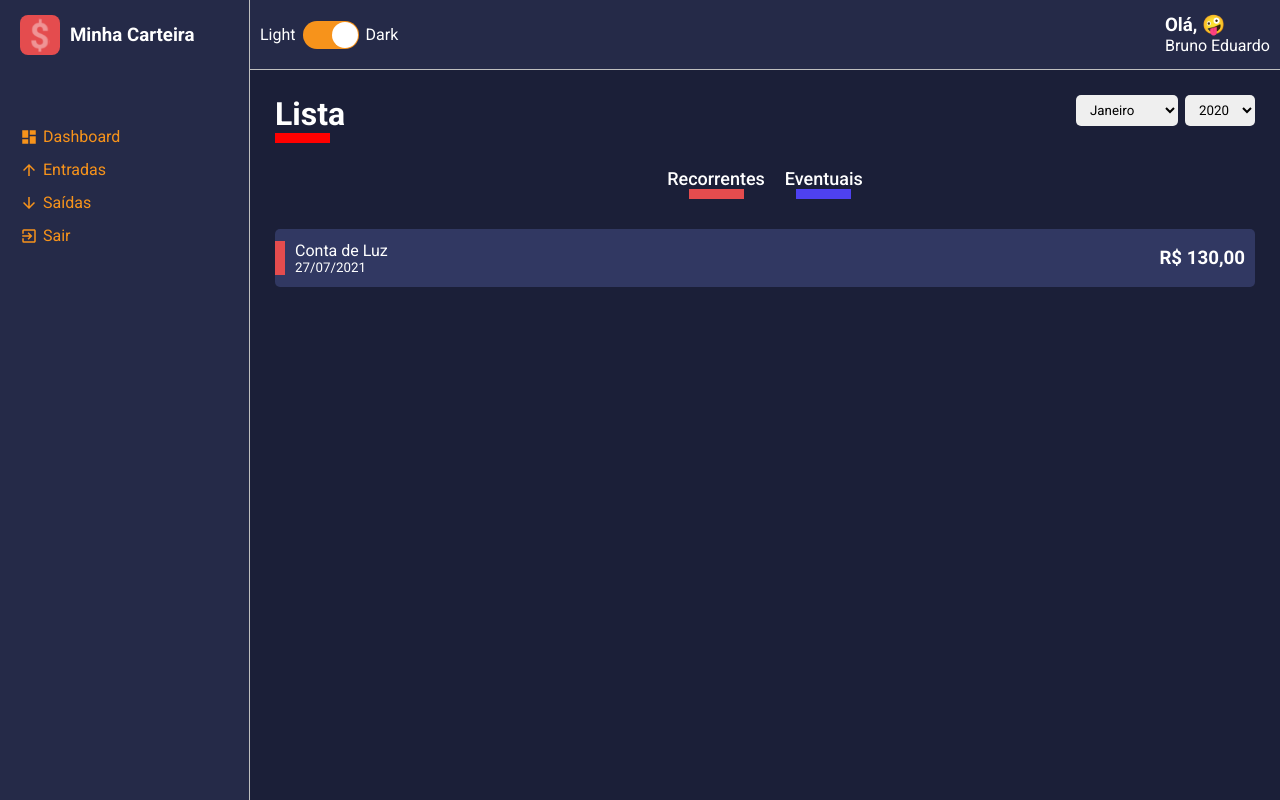
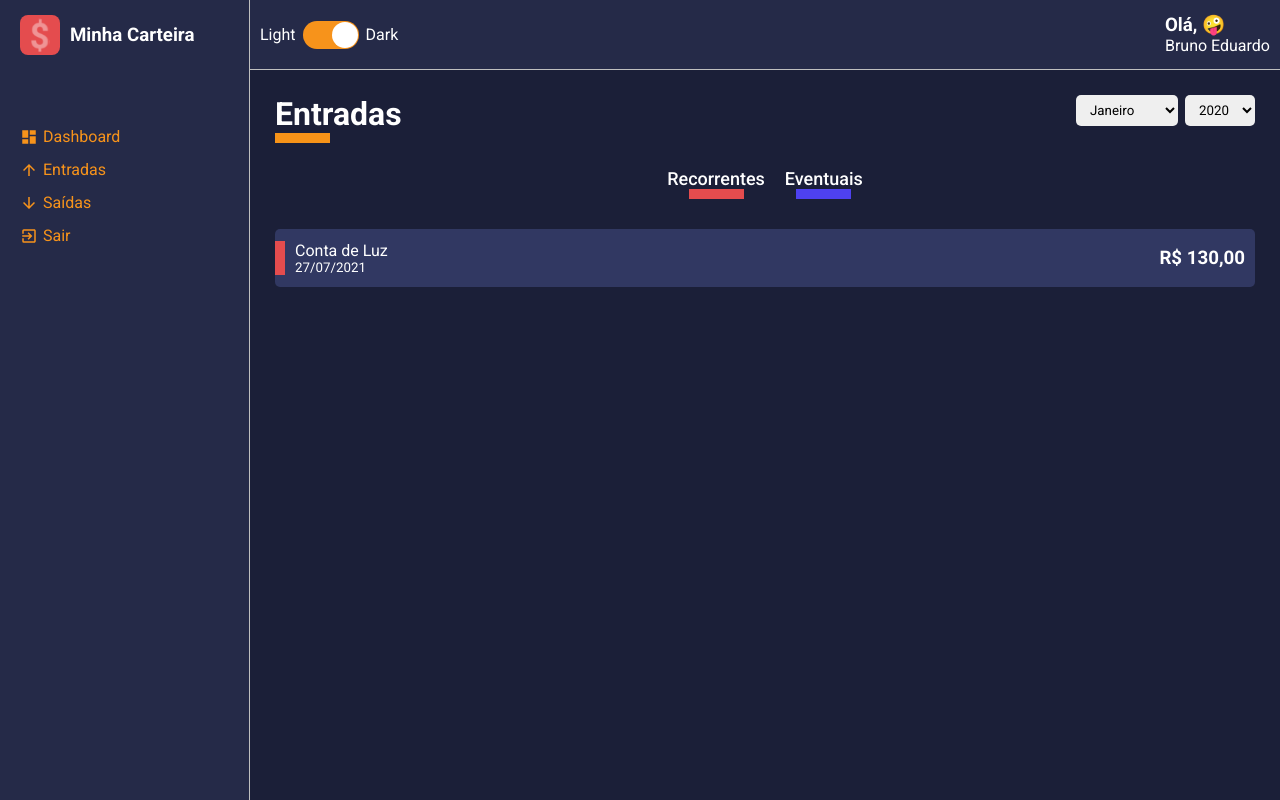
Before and after one commit to brunoemferreira/udemy-react-typescript-desenvolvendo-um-dashboard, a React (Create React App) app in the folder minha-carteira/: page /list/entry-balance in a window 1280 px wide. Built offline with nearby package versions, Linux system fonts and the light colour scheme.

Commit message:
Creating Route and Navigation

```diff
--- a/minha-carteira/package.json
+++ b/minha-carteira/package.json
@@ -13,6 +13,7 @@
     "react": "^17.0.1",
     "react-dom": "^17.0.1",
     "react-icons": "^4.2.0",
+    "react-router-dom": "^5.2.0",
     "react-scripts": "4.0.3",
     "react-switch": "^6.0.0",
     "styled-components": "^5.2.1",
@@ -44,6 +45,7 @@
     ]
   },
   "devDependencies": {
+    "@types/react-router-dom": "^5.1.7",
     "@types/styled-components": "^5.1.9"
   }
 }
--- a/minha-carteira/src/App.tsx
+++ b/minha-carteira/src/App.tsx
@@ -2,19 +2,17 @@
 import { ThemeProvider } from 'styled-components';
 import GlobalStyles from './styles/GlobalStyles';
 
-import Layout from './components/Layout';
+import Routes from './routes';
+
 import dark from './styles/themes/dark'
 import light from './styles/themes/light'
-import Dashboard from './pages/Dashboard';
 import List from './pages/List';
 
 const App: React.FC = () => {
   return (
     <ThemeProvider theme={dark}>
       <GlobalStyles />
-      <Layout >
-        <List />
-      </Layout>
+      <Routes />
     </ThemeProvider>
   )
 }
--- a/minha-carteira/src/components/Aside/index.tsx
+++ b/minha-carteira/src/components/Aside/index.tsx
@@ -19,15 +19,15 @@
       </Header>
 
       <MenuContainer>
-        <MenuItemLink href="#">
+        <MenuItemLink href="/dashboard">
           <MdDashboard />
           Dashboard
         </MenuItemLink>
-        <MenuItemLink href="#">
+        <MenuItemLink href="/list/entry-balance">
           <MdArrowUpward />
           Entradas
         </MenuItemLink>
-        <MenuItemLink href="#">
+        <MenuItemLink href="/list/exit-balance">
           <MdArrowDownward />
           Saídas
         </MenuItemLink>
--- a/minha-carteira/src/components/SelectInput/index.tsx
+++ b/minha-carteira/src/components/SelectInput/index.tsx
@@ -15,7 +15,7 @@
       <select>
         {
           options.map(option => (
-            <option value={option.value}>{option.label}</option>
+            <option key={option.value} value={option.value}>{option.label}</option>
           ))
         }
       </select>
--- a/minha-carteira/src/pages/Dashboard/index.tsx
+++ b/minha-carteira/src/pages/Dashboard/index.tsx
@@ -13,7 +13,7 @@
 
   return (
     <Container>
-      <ContentHeader title="Dashboard" lineColor="#FFF" >
+      <ContentHeader title="Dashboard" lineColor="#E44c44" >
         <SelectInput options={options} />
       </ContentHeader>
     </Container>
--- a/minha-carteira/src/pages/List/index.tsx
+++ b/minha-carteira/src/pages/List/index.tsx
@@ -1,11 +1,35 @@
-import React from 'react';
+import React, { useMemo } from 'react';
 import ContentHeader from '../../components/ContentHeader';
 import HistoryFinanceCard from '../../components/HistoryFinanceCard';
 import SelectInput from '../../components/SelectInput';
 
 import { Container, Content, Filters } from './styles';
 
-const List: React.FC = () => {
+interface IRouteParams {
+  match: {
+    params: {
+      type: string;
+    }
+  }
+}
+
+const List: React.FC<IRouteParams> = ({ match }) => {
+  const { type } = match.params;
+
+  const title = useMemo(() => {
+    return type === 'entry-balance' ? {
+      title: 'Entradas',
+      lineColor: '#F79318'
+    } :
+      {
+        title: 'Saídas',
+        lineColor: '#E44C4E'
+      };
+  }, [type]);
+
+
+
+
   const months = [
     { value: 1, label: 'Janeiro' },
     { value: 2, label: 'Fevereiro' },
@@ -29,7 +53,7 @@
 
   return (
     <Container>
-      <ContentHeader title="Lista" lineColor="red" >
+      <ContentHeader title={title.title} lineColor={title.lineColor} >
         <SelectInput options={months} />
         <SelectInput options={years} />
       </ContentHeader>
--- /dev/null
+++ b/minha-carteira/src/routes/app.routes.tsx
@@ -0,0 +1,17 @@
+import React from 'react';
+import { Switch, Route } from 'react-router-dom';
+
+import Layout from '../components/Layout';
+import Dashboard from '../pages/Dashboard';
+import List from '../pages/List';
+
+const AppRoutes: React.FC = () => (
+  <Layout>
+    <Switch>
+      <Route path="/dashboard" exact component={Dashboard} />
+      <Route path="/list/:type" exact component={List} />
+    </Switch>
+  </Layout>
+);
+
+export default AppRoutes;
--- /dev/null
+++ b/minha-carteira/src/routes/index.tsx
@@ -0,0 +1,12 @@
+import React from 'react';
+import { BrowserRouter } from 'react-router-dom';
+
+import App from './app.routes';
+
+const Routes: React.FC = () => (
+  <BrowserRouter>
+    <App />
+  </BrowserRouter>
+)
+
+export default Routes;
```
Also changed, not shown: minha-carteira/src/components/HistoryFinanceCard/index.tsx (line endings or trailing spaces), minha-carteira/src/components/HistoryFinanceCard/styles.ts (line endings or trailing spaces), 1 other file (tests, documents, lock files or other folders).
